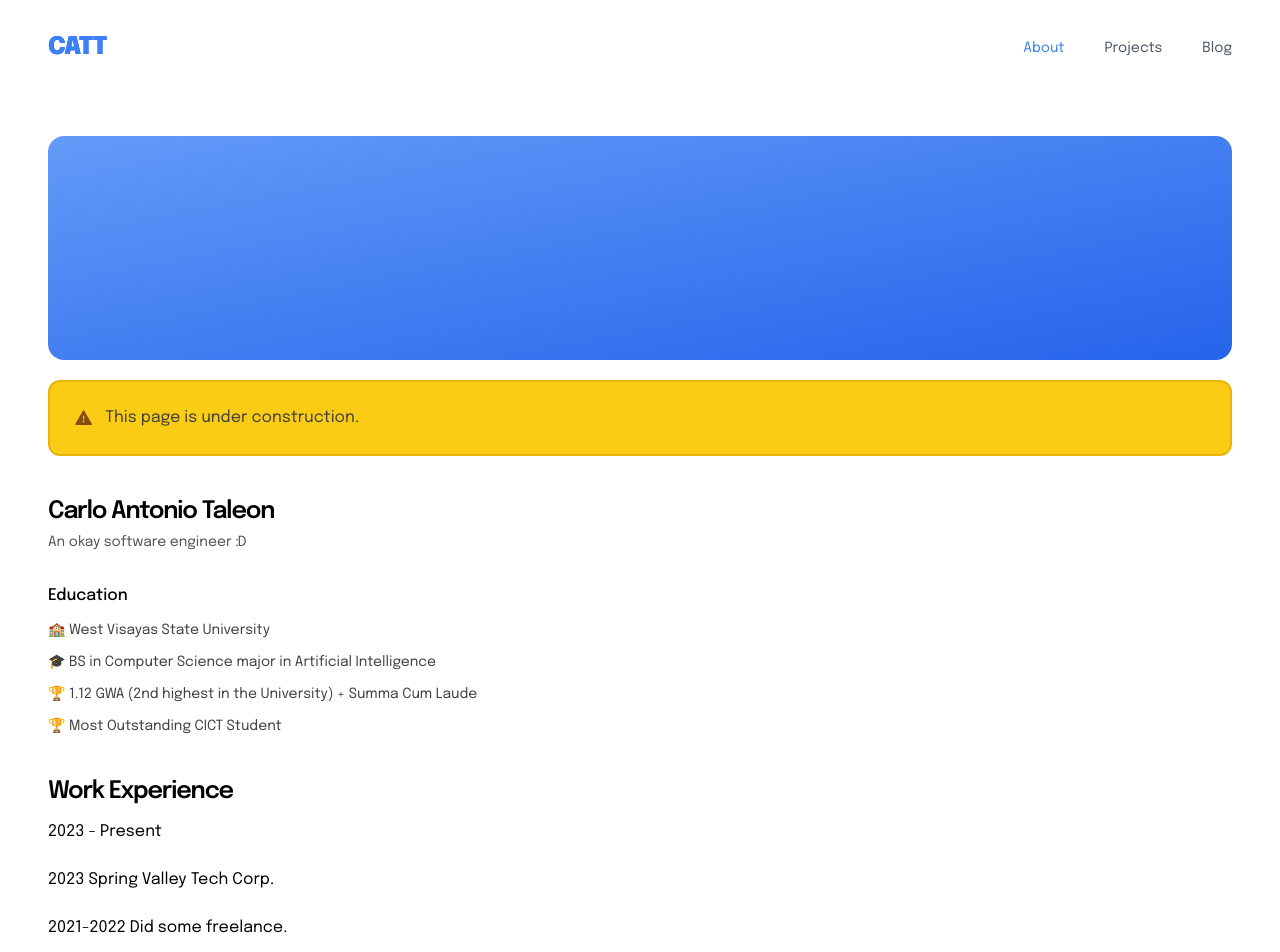
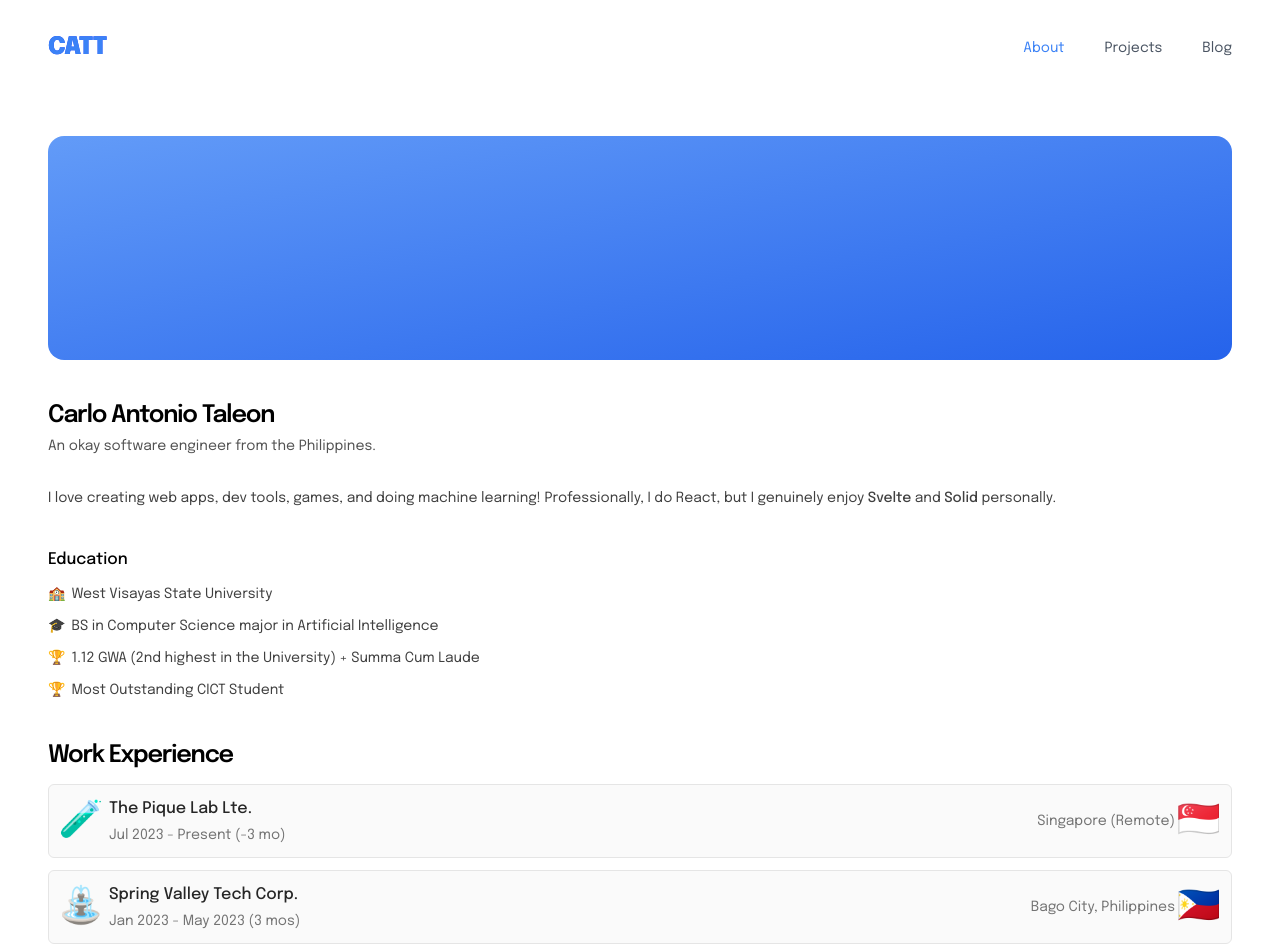
Before and after one commit to Blankeos/next-portfolio, a Next.js app: page /about in a window 1280 px wide. Shown: the top 952 px of the page. Built offline with nearby package versions, Linux system fonts and the light colour scheme.

Commit message:
feat: Polished content.

```diff
--- a/content/projects/linkroom.mdx
+++ b/content/projects/linkroom.mdx
@@ -8,9 +8,7 @@ featuredImage: /imgs/linkroom_featured-project-img.png
 featuredYoutubeURL: https://www.youtube.com/embed/_ES_iyG25fM?si=gpmNQ9YFMeNycdLt
 featureOrder: 3
 tags:
-  - NextJS
+  - ReactJS
   - Typescript
-  - Python
-  - FastAPI
-  - PyTorch
+  - Redux
 ---
--- a/content/projects/resonate.mdx
+++ b/content/projects/resonate.mdx
@@ -10,4 +10,5 @@ featureOrder: 2
 tags:
   - SvelteKit
   - Convex
+  - TanStack
 ---
--- a/src/app/about/page.tsx
+++ b/src/app/about/page.tsx
@@ -1,6 +1,7 @@
+import { cn } from '@/lib/cn';
+import { formatDateRangeWithDuration } from '@/lib/format-date';
 import { Metadata } from 'next';
-import { FC } from 'react';
-import { AiFillWarning as IconWarning } from 'react-icons/ai';
+import React, { FC } from 'react';
 
 type AboutPageProps = {};
 
@@ -9,30 +10,84 @@ export const metadata: Metadata = {
 };
 
 const AboutPage: FC<AboutPageProps> = () => {
+  const workExperiences = [
+    {
+      icon: '🧪',
+      company: 'The Pique Lab Lte.',
+      dates: ['2023-07-17', 'Present'] as [string, string],
+      location: {
+        name: 'Singapore (Remote)',
+        icon: '🇸🇬',
+      },
+    },
+    {
+      icon: '⛲️',
+      company: 'Spring Valley Tech Corp.',
+      dates: ['2023-01-30', '2023-05-07'] as [string, string],
+      location: {
+        name: 'Bago City, Philippines',
+        icon: '🇵🇭',
+      },
+    },
+    // {
+    //   icon: '💩',
+    //   company: 'Freelance here and there.',
+    //   dates: ['2022', '2023'] as [string, string],
+    //   location: {
+    //     name: 'Anywhere',
+    //     icon: '🌍',
+    //   },
+    // },
+  ];
+
   return (
     <>
       <div className="mx-auto w-full max-w-7xl px-7 md:px-12">
         <div className="mt-10 h-56 rounded-2xl bg-gradient-to-tl from-primary-600 to-primary-500/80"></div>
 
-        <p className="mt-5 flex items-center gap-x-3 rounded-xl border-2 border-yellow-500 bg-yellow-400 p-6 text-typography-400">
+        {/* <p className="mt-5 flex items-center gap-x-3 rounded-xl border-2 border-yellow-500 bg-yellow-400 p-6 text-typography-400">
           <IconWarning size="1.2rem" className="text-yellow-800" />
           <span>This page is under construction.</span>
-        </p>
+        </p> */}
 
         <h1 className="mb-1 mt-10 text-2xl font-semibold tracking-tighter">
           Carlo Antonio Taleon
           {/* <span className="text-blue-500">{'(╯•ᗣ•╰)'}</span> */}
         </h1>
-        <p className="mb-8 text-sm text-neutral-600">
-          An okay software engineer :D
+        <p className="text-sm text-neutral-600">
+          An okay software engineer from the Philippines.
         </p>
 
+        <div className="h-8" />
+
+        <p className="text-sm text-neutral-700">
+          I love creating web apps, dev tools, games, and doing machine
+          learning! Professionally, I do <span>React</span>, but I genuinely
+          enjoy <b className="font-medium">Svelte</b> and{' '}
+          <b className="font-medium">Solid</b> personally.
+        </p>
+
+        <div className="h-2" />
+
+        <p className="text-sm text-neutral-700"></p>
+
+        <div className="h-8" />
         <h2 className="mb-3 font-medium">Education</h2>
         <div className="flex flex-col gap-y-3 text-sm text-typography-400">
-          <p>🏫 West Visayas State University</p>
-          <p>🎓 BS in Computer Science major in Artificial Intelligence</p>
-          <p>🏆 1.12 GWA (2nd highest in the University) + Summa Cum Laude</p>
-          <p>🏆 Most Outstanding CICT Student</p>
+          <p className="flex gap-x-1.5">
+            <span className="">🏫</span> West Visayas State University
+          </p>
+          <p className="flex gap-x-1.5">
+            <span className="">🎓</span> BS in Computer Science major in
+            Artificial Intelligence
+          </p>
+          <p className="flex gap-x-1.5">
+            <span className="">🏆</span> 1.12 GWA (2nd highest in the
+            University) + Summa Cum Laude
+          </p>
+          <p className="flex gap-x-1.5">
+            <span className="">🏆</span> Most Outstanding CICT Student
+          </p>
         </div>
 
         <h1 className="mb-3 mt-10 text-2xl font-semibold tracking-tighter">
@@ -40,12 +95,17 @@ const AboutPage: FC<AboutPageProps> = () => {
           {/* <span className="text-blue-500">{'(╯•ᗣ•╰)'}</span> */}
         </h1>
 
-        <p>2023 - Present</p>
-        <br />
-        <p>2023 Spring Valley Tech Corp.</p>
-        <br />
-        <p>2021-2022 Did some freelance.</p>
-
+        <div className="flex flex-col gap-y-3">
+          {workExperiences.map((experience) => (
+            <WorkExperienceCard
+              key={experience.company}
+              icon={experience.icon}
+              company={experience.company}
+              dates={experience.dates}
+              location={experience.location}
+            />
+          ))}
+        </div>
         <div className="h-12" />
       </div>
     </>
@@ -53,3 +113,54 @@ const AboutPage: FC<AboutPageProps> = () => {
 };
 
 export default AboutPage;
+
+// ===========================================================================
+// Subcomponents
+// ===========================================================================
+
+type WorkExperienceCardProps = {
+  icon: React.ReactNode;
+  company: React.ReactNode;
+  dates: [string | Date] | [string | Date, (string | Date) | 'Present'];
+  location: {
+    name: string;
+    icon: React.ReactNode;
+  };
+};
+
+const WorkExperienceCard: FC<WorkExperienceCardProps> = (props) => {
+  return (
+    <div
+      className={cn(
+        'flex justify-between gap-x-2 overflow-hidden rounded-md border border-neutral-200 bg-neutral-50 p-3'
+      )}
+    >
+      <div className="flex items-center gap-x-2">
+        <div className="flex h-10 w-10 items-center justify-center text-4xl">
+          {props.icon}
+        </div>
+
+        <div className="flex flex-col gap-y-1">
+          <p className="truncate font-medium text-neutral-800">
+            {props.company}
+          </p>
+          <span className="truncate text-sm text-neutral-500">
+            {formatDateRangeWithDuration(props.dates)}
+          </span>
+          <span className="pt-3 text-sm text-neutral-600 sm:hidden">
+            {props.location.icon} {props.location.name}
+          </span>
+        </div>
+      </div>
+
+      <div className="hidden flex-shrink items-center justify-end gap-x-1 overflow-hidden sm:flex">
+        <span className="truncate text-end text-sm text-neutral-500">
+          {props.location.name}
+        </span>
+        <div className="flex h-10 w-10 items-center justify-center text-lg md:text-4xl">
+          {props?.location?.icon}
+        </div>
+      </div>
+    </div>
+  );
+};
--- a/src/app/page.tsx
+++ b/src/app/page.tsx
@@ -14,7 +14,7 @@ import { useInView } from 'react-intersection-observer';
 const Home: React.FC = () => {
   const [heroRef, heroRefInView] = useInView();
   const [projectsRef, projectsRefInView] = useInView();
-  const [blogFeatureRef, skillsRefInView] = useInView();
+  const [skillsRef, skillsRefInView] = useInView();
   const [aboutRef, aboutRefInView] = useInView();
   const [contactRef, contactRefInView] = useInView();
 
@@ -32,7 +32,7 @@ const Home: React.FC = () => {
           <SideNav isVisible={!heroRefInView} activeIndex={activeIndex} />
         </div>
         <Projects sectionRef={projectsRef} />
-        <BlogFeature sectionRef={blogFeatureRef} />
+        <BlogFeature sectionRef={skillsRef} />
         {/* <Skills sectionRef={skillsRef} /> */}
         <About sectionRef={aboutRef} />
         <Contact sectionRef={contactRef} />
--- a/src/app/projects/page.tsx
+++ b/src/app/projects/page.tsx
@@ -103,7 +103,7 @@ const ProjectsPage: FC<ProjectsPageProps> = (props) => {
                           className="flex h-[113.6px] w-full gap-x-5 overflow-hidden border border-primary-500 bg-white p-5"
                         >
                           <div
-                            className="aspect-square h-full flex-shrink-0"
+                            className="aspect-square h-full flex-shrink-0 bg-neutral-200"
                             style={{
                               backgroundImage: `url(${project.featuredImage})`,
                               backgroundSize: 'cover',
@@ -124,6 +124,8 @@ const ProjectsPage: FC<ProjectsPageProps> = (props) => {
             </AnimatePresence>
           </div>
         </LayoutGroup>
+
+        <div className="h-20" />
       </Container>
     </>
   );
--- a/src/components/mdx.tsx
+++ b/src/components/mdx.tsx
@@ -145,7 +145,6 @@ const components = {
     />
   ),
   code: ({ className, ...props }: HTMLAttributes<HTMLPreElement>) => {
-    console.log(props, 'carl\n\n\n');
     // An inline code element. It only has `children` as a prop.
     if (Object.keys(props).length === 1)
       return (
@@ -156,13 +155,12 @@ const components = {
           )}
           {...props}
         >
-          <span className="absolute -bottom-0.5 -top-0.5 left-0 right-0 rounded bg-neutral-200 text-neutral-600" />
-          <span className="relative">{props.children}</span>
+          <span className="absolute -bottom-0.5 -top-0.5 left-0 right-0 rounded bg-neutral-200" />
+          <span className="relative text-neutral-800">{props.children}</span>
         </code>
       );
 
     // An actual code block.
-    console.log(props);
     return (
       <code
         className={cn(
--- a/src/components/sections/blog-feature.tsx
+++ b/src/components/sections/blog-feature.tsx
@@ -21,7 +21,7 @@ const BlogFeature: FC<BlogFeatureProps> = (props) => {
       <Container maxWidth="7xl" className="relative z-10 grid grid-cols-1">
         <SectionHeading
           className="relative z-10 text-4xl font-light text-gray-800 sm:text-5xl"
-          text={['Blog']}
+          text={['Recent', 'Posts']}
         />
 
         <div className="h-5" />
--- a/src/lib/format-date.ts
+++ b/src/lib/format-date.ts
@@ -1,9 +1,73 @@
 import dayjs from 'dayjs';
+import relativeTime from 'dayjs/plugin/relativeTime';
+dayjs.extend(relativeTime);
 
-export function formatDate(dateString: string) {
+export function formatDate(dateString: string | Date) {
   return dayjs(dateString).format('MMMM DD, YYYY');
 }
 
-export function formatDateShort(dateString: string) {
-  return dayjs(dateString).format('MMM DD, YYYY').toLowerCase();
+export function formatDateShort(
+  dateString: string | Date,
+  opts?: { lower: boolean }
+) {
+  if (opts?.lower)
+    return dayjs(dateString).format('MMM DD, YYYY').toLowerCase();
+
+  return dayjs(dateString).format('MMM DD, YYYY');
 }
+
+export function formatDateMonthOnly(
+  dateString: string | Date,
+  opts?: { lower: boolean }
+) {
+  if (opts?.lower) return dayjs(dateString).format('MMM YYYY').toLowerCase();
+
+  return dayjs(dateString).format('MMM YYYY');
+}
+
+export function formatDateRange(
+  dates: [string | Date, (string | Date) | 'Present'] | [string | Date],
+  opts?: { lower: boolean }
+) {
+  const defaultOpts = { lower: false };
+  if (dates.length === 1) {
+    return formatDateMonthOnly(dates[0], { lower: defaultOpts.lower });
+  }
+
+  if (dates[1] === 'Present') {
+    return (
+      formatDateMonthOnly(dates[0], { lower: defaultOpts.lower }) + ' - Present'
+    );
+  }
+
+  return (
+    formatDateMonthOnly(dates[0], { lower: defaultOpts.lower }) +
+    ' - ' +
+    formatDateMonthOnly(dates[1], { lower: defaultOpts.lower })
+  );
+}
+
+export function formatDateRangeWithDuration(
+  dates: [string | Date, (string | Date) | 'Present'] | [string | Date],
+  opts?: { lower: boolean }
+) {
+  const defaultOpts = { lower: false, ...opts };
+
+  // 1. Calculate duration.
+  const duration = (() => {
+    if (dates.length === 1) {
+      return 1;
+    }
+
+    if (dates[1] === 'Present') {
+      return dayjs().diff(dayjs(dates[0]), 'month');
+    }
+
+    return dayjs(dates[1]).diff(dayjs(dates[0]), 'month');
+  })();
+
+  return (
+    formatDateRange(dates, { lower: defaultOpts.lower }) +
+    ` (${duration} mo${duration > 1 ? 's' : ''})`
+  );
+}
```
Also changed, not shown: content/posts/ignore-sveltekit-warnings.mdx (+2 -2 lines), data/projects.ts (deleted, +0 -65 lines).
